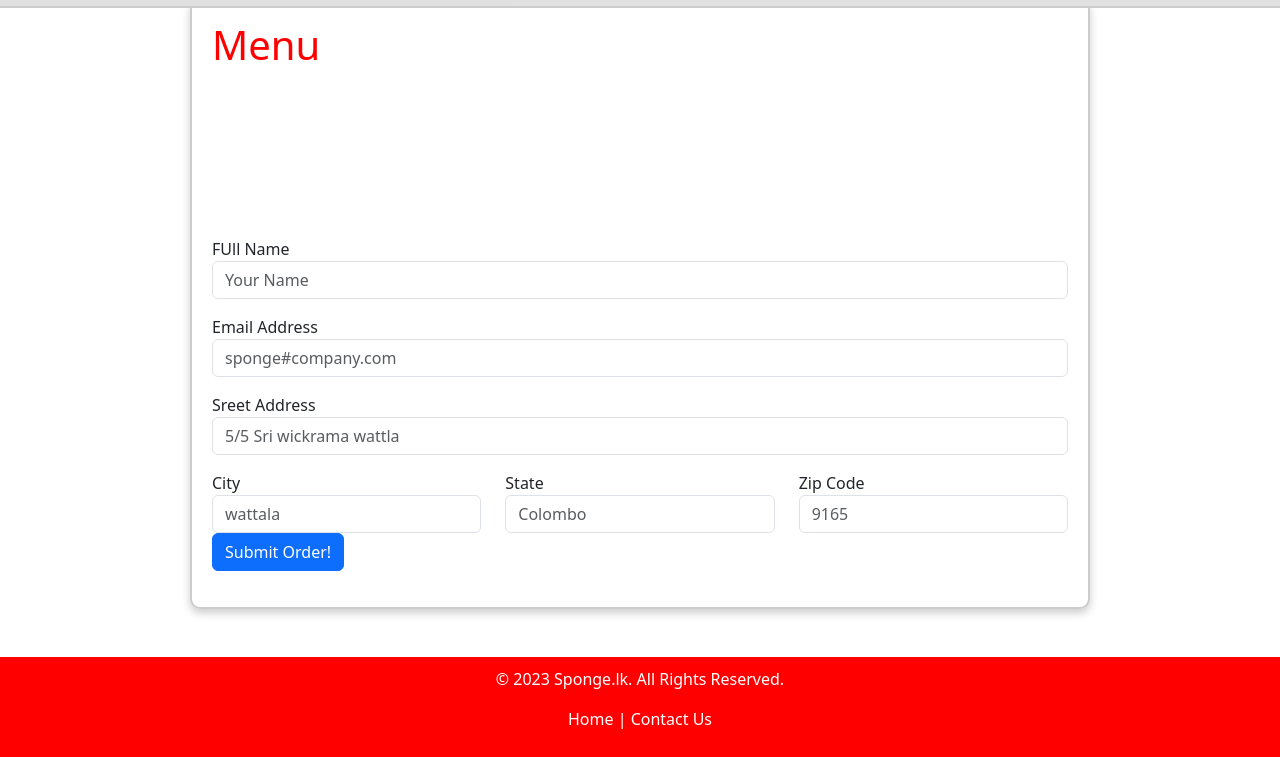
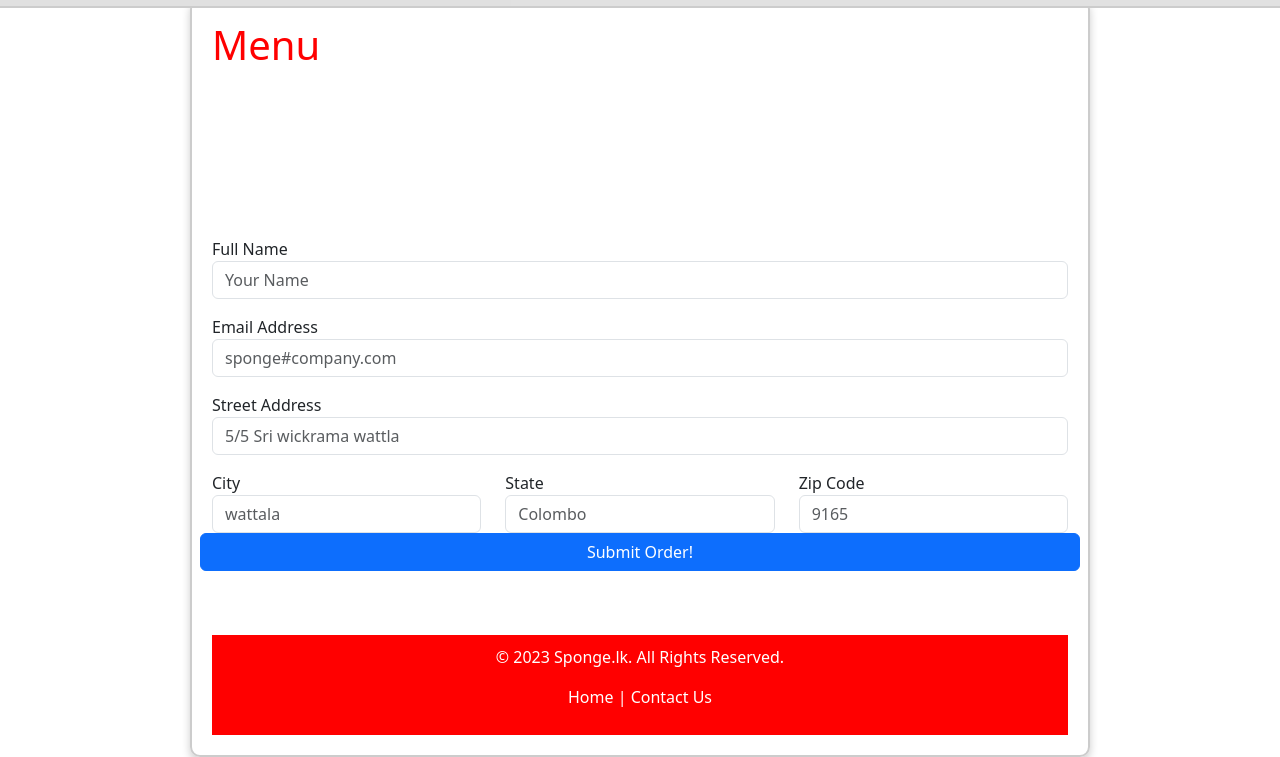
Before and after one commit to chirasthi-sy/Application-Development, a Django app: template order_system/customer/templates/customer/menu.html in a window 1280 px wide. Shown: the part 114-871 px from the top of the page. Run offline with Django 4.2, Linux system fonts and the light colour scheme; the template is opened without the code that fills it, so the values that code supplies are empty; grey boxes are pictures that could not be loaded.

Commit message:
did some changes

```diff
--- a/order_system/customer/templates/customer/menu.html
+++ b/order_system/customer/templates/customer/menu.html
@@ -5,8 +5,8 @@
     <meta charset="UTF-8">
     <meta name="viewport" content="width=device-width, initial-scale=1.0">
     <title>Sponge.lk - one-stop shop for all your sweet cravings!</title>
-    <link rel="stylesheet" href="{% static 'main_style.css'%}">
-    <link rel="stylesheet" href="{% static 'Product-container_styles.css'%}">
+    <link rel="stylesheet" href="{% static 'main_style.css' %}">
+    <link rel="stylesheet" href="{% static 'Product-container_styles.css' %}">
     <link href="https://cdn.jsdelivr.net/npm/bootstrap@5.3.2/dist/css/bootstrap.min.css" rel="stylesheet" integrity="sha384-T3c6CoIi6uLrA9TneNEoa7RxnatzjcDSCmG1MXxSR1GAsXEV/Dwwykc2MPK8M2HN" crossorigin="anonymous">
     <script src="https://cdn.jsdelivr.net/npm/bootstrap@5.3.2/dist/js/bootstrap.bundle.min.js" integrity="sha384-C6RzsynM9kWDrMNeT87bh95OGNyZPhcTNXj1NW7RuBCsyN/o0jlpcV8Qyq46cDfL" crossorigin="anonymous"></script>
     <style>
@@ -14,19 +14,15 @@
             background-color: red;
         }
 
-
         .form-check-input:checked {
             background-color: maroon;
             box-shadow: 0 0 5px 2px red;
         }
 
-
         .form-check-input:checked::before {
             color: white;
         }
-
     </style>
-
 </head>
 <body>
     <header>
@@ -58,11 +54,9 @@
     <div class="page-name">
         <h1 class="highlighted-header">Menu</h1>
 
-
-
         <form method="POST">
             {% csrf_token %}
-        <div class = "pt-5">
+            <div class="pt-5">
                 {% for cake in WholeCakes %}
                     <div class="product-card">
                         <img class="product-image" src="{{ cake.image.url }}" alt="Choco Fudge Cake">
@@ -76,7 +70,7 @@
                 {% endfor %}
             </div>
 
-        <div class = "pt-5">
+            <div class="pt-5">
                 {% for cake in DessertPlatters %}
                     <div class="product-card">
                         <img class="product-image" src="{{ cake.image.url }}" alt="Choco Fudge Cake">
@@ -90,7 +84,7 @@
                 {% endfor %}
             </div>
 
-        <div class = "pt-5">
+            <div class="pt-5">
                 {% for cake in CakeSlices %}
                     <div class="product-card">
                         <img class="product-image" src="{{ cake.image.url }}" alt="Choco Fudge Cake">
@@ -103,56 +97,53 @@
                     </div>
                 {% endfor %}
             </div>
+
             <div class="form-group pt-3">
-            <label for ="name"> FUll Name</label>
+                <label for="name">Full Name</label>
                 <input required class="form-control" type="text" placeholder="Your Name" name="name"/>
             </div>
             <div class="form-group pt-3">
-            <label for ="name">Email Address</label>
+                <label for="email">Email Address</label>
                 <input required class="form-control" type="text" placeholder="sponge#company.com" name="email"/>
             </div>
             <div class="form-group pt-3">
-            <label for ="name">Sreet Address</label>
+                <label for="street">Street Address</label>
                 <input required class="form-control" type="text" placeholder="5/5 Sri wickrama wattla" name="street"/>
             </div>
             <div class="row">
                 <div class="col-md-4 col-sm-12">
                     <div class="form-group pt-3">
-                    <label for ="name"> City</label>
+                        <label for="city">City</label>
                         <input required class="form-control" type="text" placeholder="wattala" name="city"/>
                     </div>
                 </div>
                 <div class="col-md-4 col-sm-12">
                     <div class="form-group pt-3">
-                    <label for ="name">State</label>
+                        <label for="state">State</label>
                         <input required class="form-control" type="text" placeholder="Colombo" name="state"/>
                     </div>
                 </div>
-
                 <div class="col-md-4 col-sm-12">
                     <div class="form-group pt-3">
-                       <label for ="name">Zip Code</label>
+                                             <label for="zip">Zip Code</label>
                     <input required class="form-control" type="text" placeholder="9165" name="zip"/>
                 </div>
             </div>
-            </div>
-    <button type="button" class="btn btn-primary" data-toggle="model" data-target="#submitModel">
+            <button type="button" class="btn btn-primary" data-toggle="modal" data-target="#submitModal">
                 Submit Order!
             </button>
             <!-- Modal -->
-            <div class="modal fade" id="submitModal" tabindex="-1" role="dialog" aria-labelledby="submitModal
-Label" aria-hidden="true">
+            <div class="modal fade" id="submitModal" tabindex="-1" role="dialog" aria-labelledby="submitModalLabel" aria-hidden="true">
                 <div class="modal-dialog" role="document">
                     <div class="modal-content">
                         <div class="modal-header">
-                    <h5 class="modal-title" id="submitModal
-Label">Submit Your Order!</h5>
+                            <h5 class="modal-title" id="submitModalLabel">Submit Your Order!</h5>
                             <button type="button" class="close" data-dismiss="modal" aria-label="Close">
                                 <span aria-hidden="true">&times;</span>
                             </button>
                         </div>
                         <div class="modal-body">
-                    ...
+                            <!-- Modal body content goes here -->
                         </div>
                         <div class="modal-footer">
                             <button type="button" class="btn btn-secondary" data-dismiss="modal">GoBack</button>
@@ -162,11 +153,7 @@ Label">Submit Your Order!</h5>
                 </div>
             </div>
         </form>
-
     </div>
-
-
-
 
     <br><br>
     <footer class="custom-footer text-center">
```
Also changed, not shown: order_system/customer/views.py (+15 -1 lines). Lines whose indentation alone changed are shown as unchanged.
